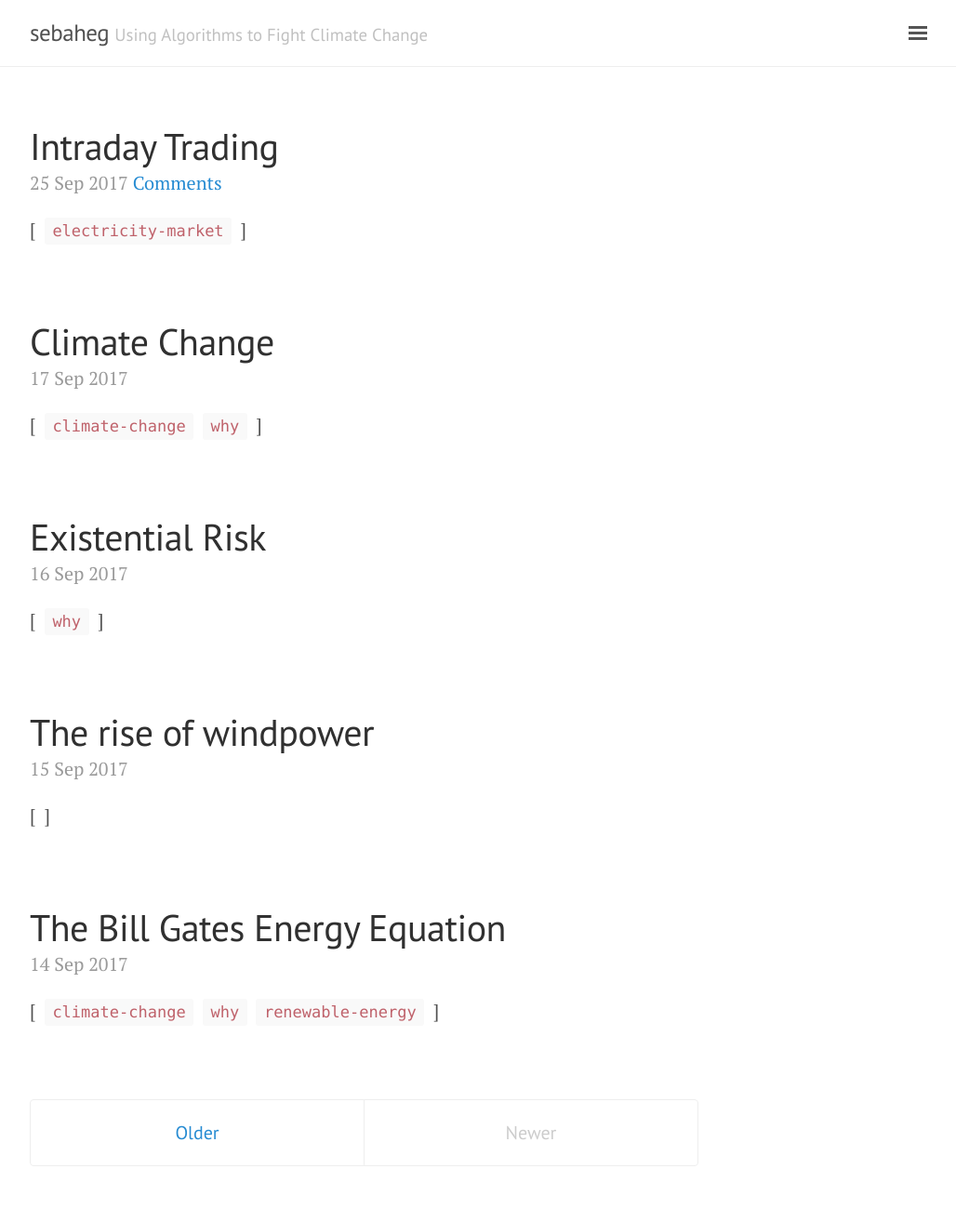
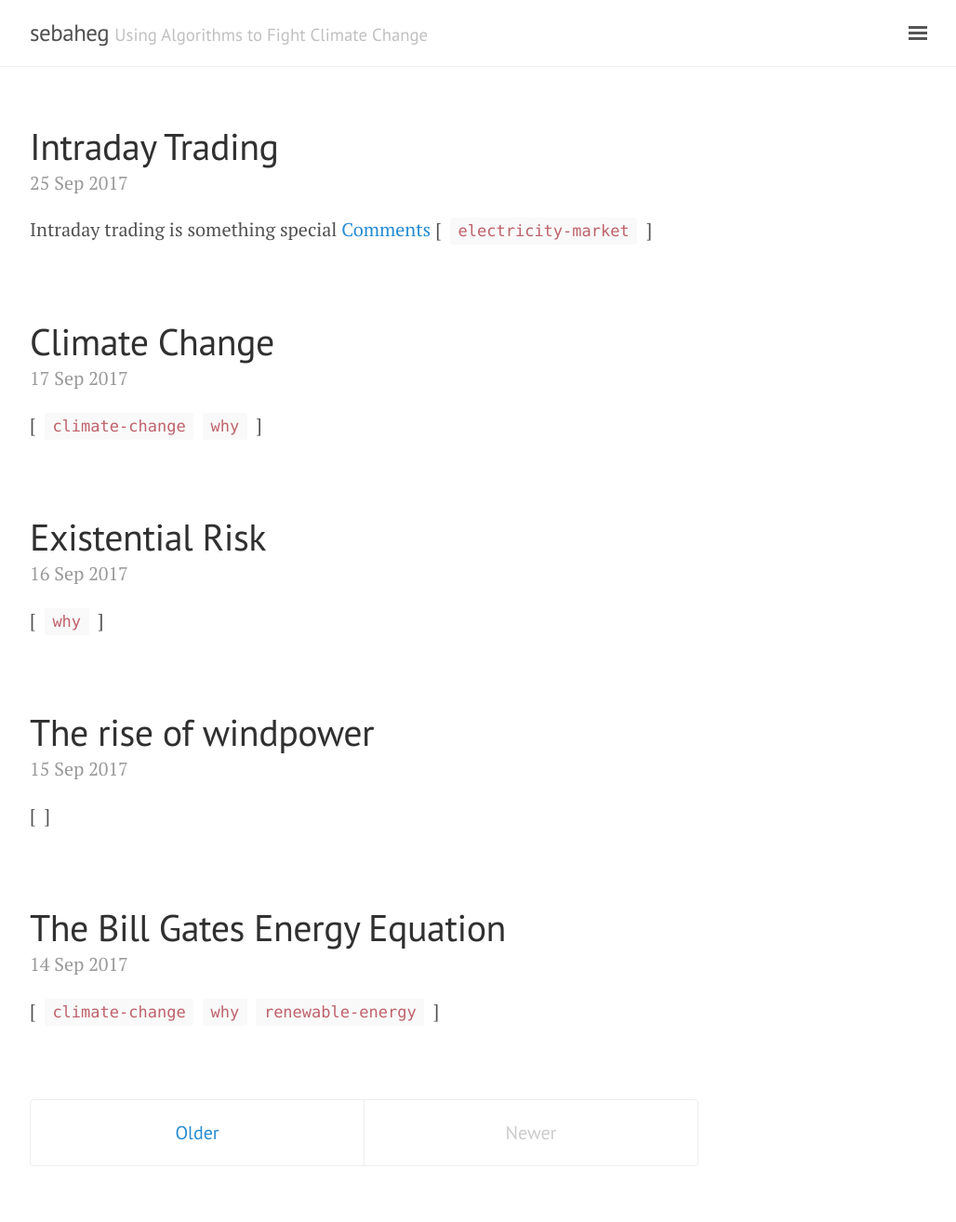
Before and after one commit to sebaheg/sebaheg.github.io, a Jekyll site: the page built from index.html, in a window 1280 px wide. Shown: the whole page at 93% size, without its empty margins (248-1276 px from the left). Built offline with Jekyll 4.4.1, drawn with Linux system fonts in a browser that asks for light colours; the list of posts is cut into pages by our own code; comment, search, counter and statistics services are not loaded.

Commit message:
Add post description.

```diff
--- a/_posts/2017-09-25-Intraday-Trading.md
+++ b/_posts/2017-09-25-Intraday-Trading.md
@@ -1,6 +1,7 @@
 ---
 layout: post
 title: Intraday Trading
+description: Intraday trading is something special
 comments: true
 tags: electricity-market
 ---
--- a/index.html
+++ b/index.html
@@ -13,11 +13,13 @@
     </h1>
 
     <!-- Add date and comment counts -->
-    <span class="post-date" style="white-space:nowrap">{{ post.date | date_to_string }}
+    <span class="post-date">{{ post.date | date_to_string }}</span>
+
+    {{ post.description }}
+
     {% if post.comments %}
       <a href="{{post.url}}#disqus_thread">Comments</a>
     {% endif %}
-    </span>
 
     <!-- Add tags -->
     <span class="post-tags">
```
